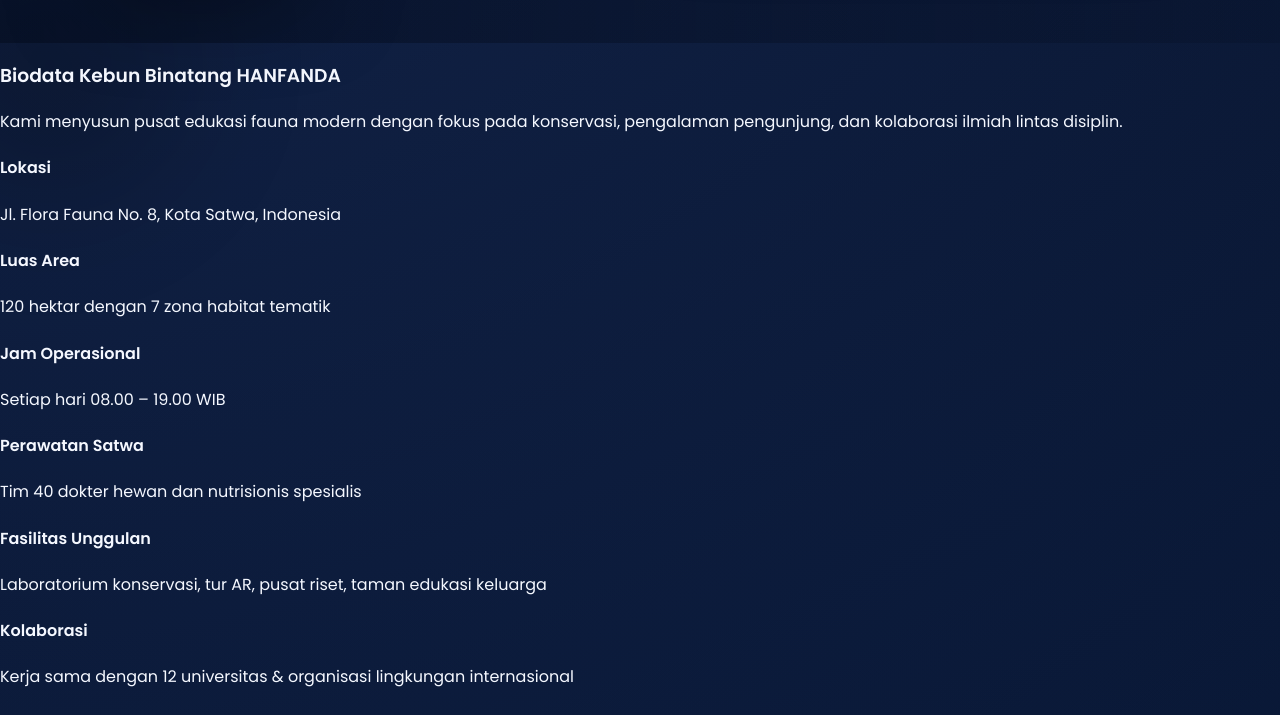
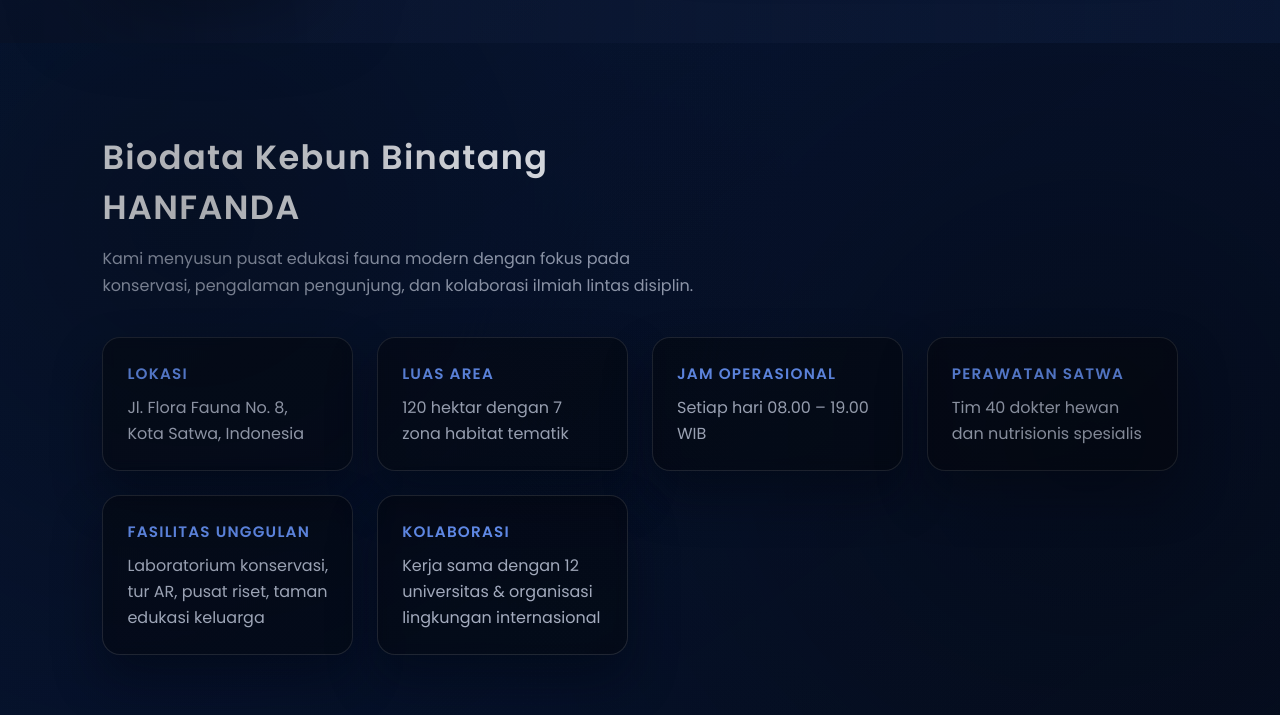
Before and after one commit to HANFANDA-krn/HANFANDAwle, a plain HTML site: page index.html in a window 1280 px wide. Shown: the part 705-1420 px from the top of the page. Drawn offline with Linux system fonts and the light colour scheme.

Commit message:
Update styles.css

```diff
--- a/styles.css
+++ b/styles.css
@@ -270,6 +270,70 @@ a {
   right: 110px;
 }
 
+.zoo-biodata {
+  padding: 90px 8vw 100px;
+  background: linear-gradient(145deg, rgba(7, 23, 54, 0.92), rgba(5, 13, 31, 0.88));
+  position: relative;
+  overflow: hidden;
+}
+
+.zoo-biodata::after {
+  content: "";
+  position: absolute;
+  inset: 0;
+  background: radial-gradient(circle at 15% 25%, rgba(4, 4, 4, 0.32), transparent 50%),
+              radial-gradient(circle at 85% 55%, rgba(4, 4, 4, 0.28), transparent 55%);
+  pointer-events: none;
+}
+
+.section-heading {
+  position: relative;
+  max-width: 620px;
+  margin-bottom: 38px;
+}
+
+.section-heading h3 {
+  margin: 0 0 12px;
+  font-size: 2.1rem;
+  letter-spacing: 0.04em;
+}
+
+.section-heading p {
+  margin: 0;
+  line-height: 1.7;
+  color: rgba(226, 234, 255, 0.72);
+}
+
+.biodata-grid {
+  position: relative;
+  display: grid;
+  grid-template-columns: repeat(auto-fit, minmax(240px, 1fr));
+  gap: 24px;
+}
+
+.bio-card {
+  background: rgba(4, 4, 4, 0.38);
+  border-radius: var(--radius-md);
+  padding: 24px;
+  border: 1px solid rgba(255, 255, 255, 0.12);
+  box-shadow: 0 24px 48px rgba(2, 6, 17, 0.45);
+  backdrop-filter: blur(6px);
+}
+
+.bio-card h4 {
+  margin: 0 0 10px;
+  color: var(--blue-300);
+  letter-spacing: 0.08em;
+  text-transform: uppercase;
+  font-size: 0.95rem;
+}
+
+.bio-card p {
+  margin: 0;
+  line-height: 1.6;
+  color: rgba(226, 234, 255, 0.78);
+}
+
 .collection {
   padding: 90px 8vw 110px;
 }
@@ -525,10 +589,8 @@ a {
 }
 
 @media (max-width: 640px) {
-  .hero {
-    padding: 90px 24px 80px;
-  }
-
+  .hero,
+  .zoo-biodata,
   .collection,
   .info-section,
   .footer {
```
